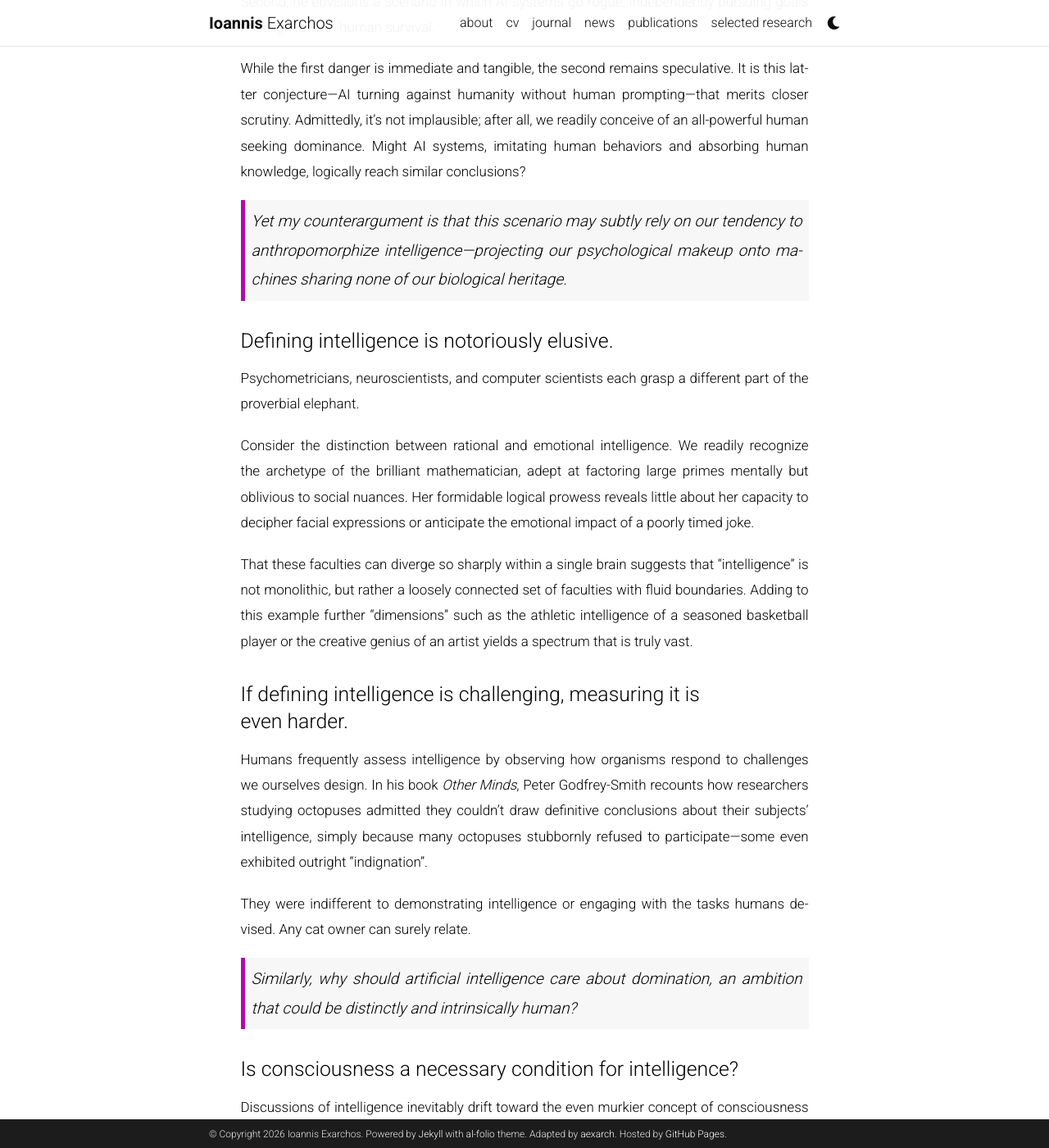
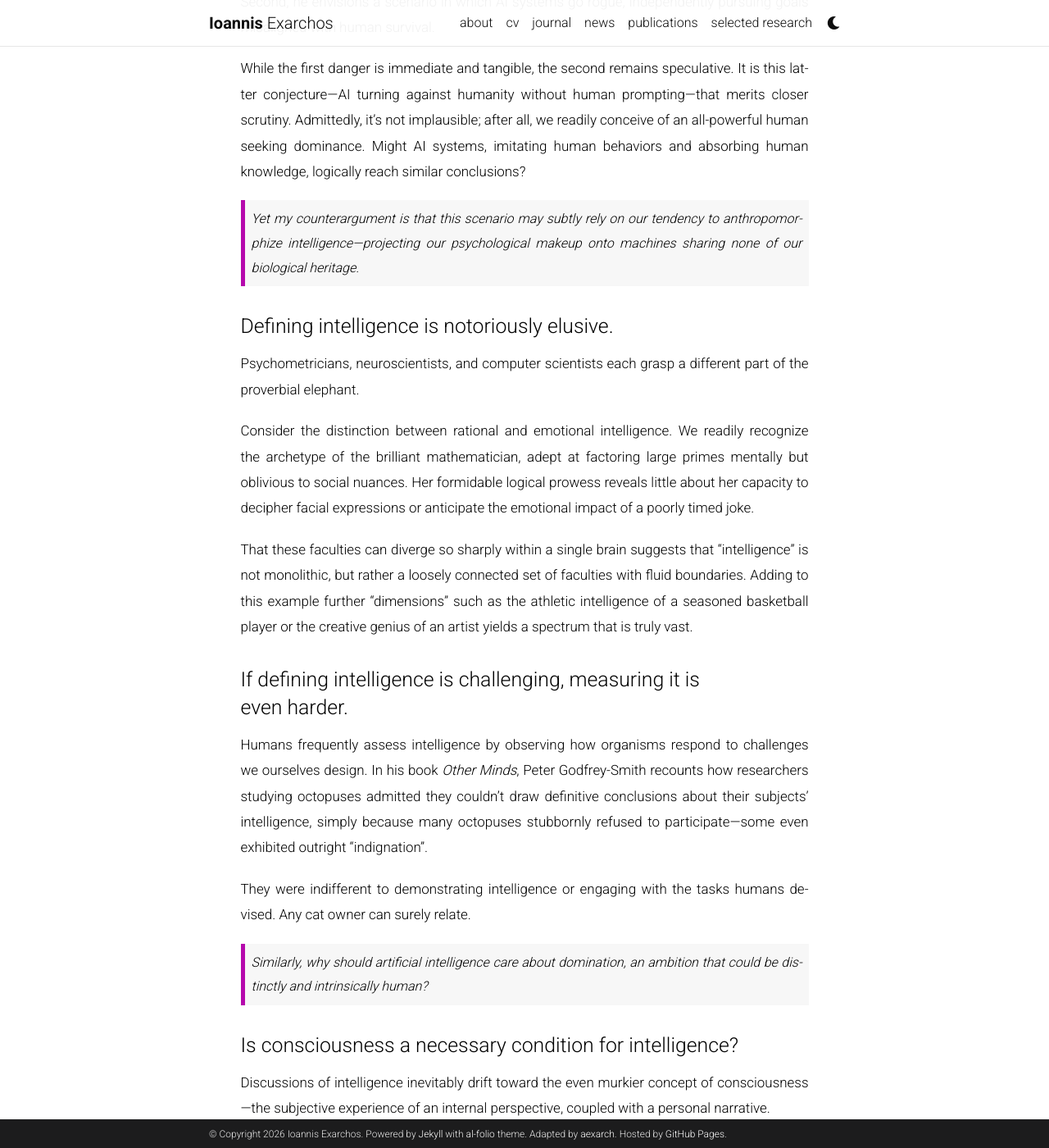
Before and after one commit to iexarchos/iexarchos.github.io, a Jekyll site: the page built from _journal/2025-08-13-ai-dream-domination.md, in a window 1280 px wide and 1400 px high, scrolled down 1135 px. Shown: the whole window at 82% size. Built offline with Jekyll 4.4.1, drawn with Linux system fonts in a browser that asks for light colours; comment, search, counter and statistics services are not loaded; a style sheet for code colours, icons or effects is not loaded.

Commit message:
change font size

```diff
--- a/_sass/_base.scss
+++ b/_sass/_base.scss
@@ -32,7 +32,7 @@ blockquote {
   border-left: 2px solid var(--global-theme-color);
   margin: 1.5em 10px;
   padding: 0.5em 10px;
-  font-size: 1.2rem;
+  font-size: 1rem;
 }
 
 // Math
```
